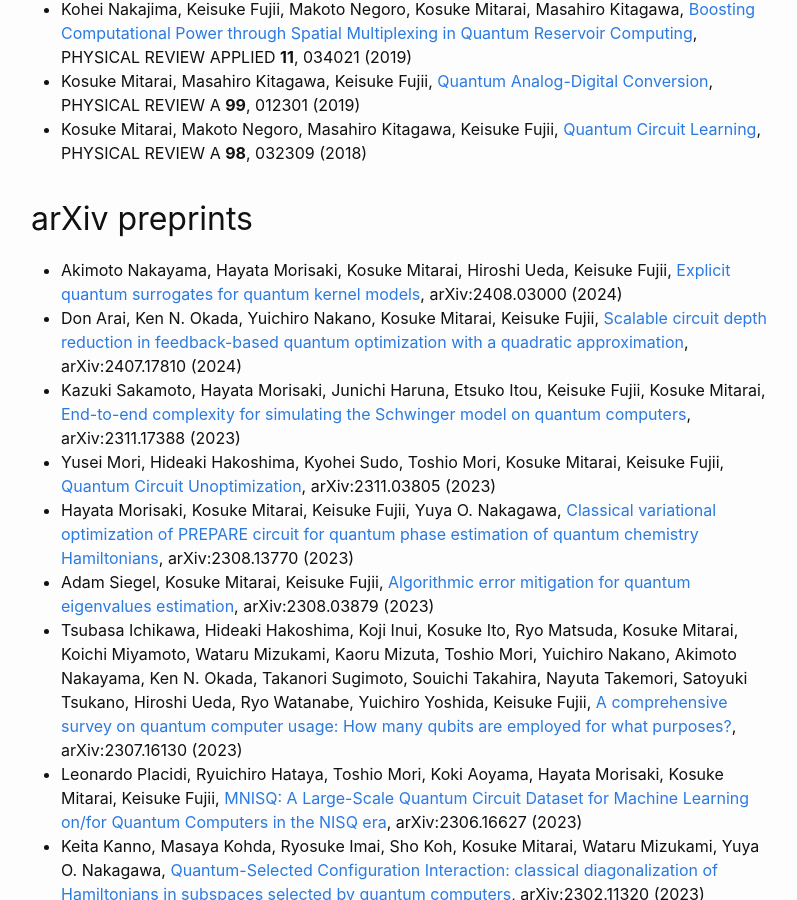
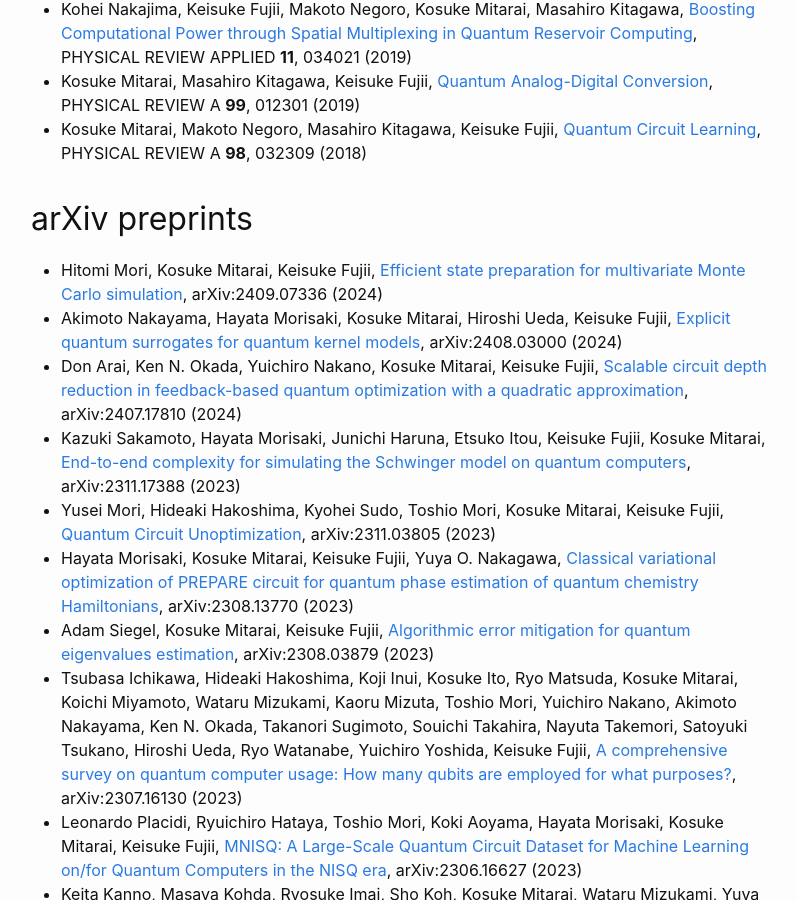
Before and after one commit to kosukemtr/kosukemtr.github.io, a Jekyll site: the page built from publications.md, in a window 1280 px wide and 900 px high, scrolled down 2780 px. Shown: the whole window, without its empty margins (239-1036 px from the left). Built offline with Jekyll 4.4.1, drawn with Linux system fonts in a browser that asks for light colours.

Commit message:
Update publications

```diff
--- a/publications.md
+++ b/publications.md
@@ -50,6 +50,7 @@ title: Publications
 
 ## arXiv preprints
 
+- Hitomi Mori, Kosuke Mitarai, Keisuke Fujii, [Efficient state preparation for multivariate Monte Carlo simulation](https://arxiv.org/abs/arXiv:2409.07336), arXiv:2409.07336 (2024)
 - Akimoto Nakayama, Hayata Morisaki, Kosuke Mitarai, Hiroshi Ueda, Keisuke Fujii, [Explicit quantum surrogates for quantum kernel models](https://arxiv.org/abs/arXiv:2408.03000), arXiv:2408.03000 (2024)
 - Don Arai, Ken N. Okada, Yuichiro Nakano, Kosuke Mitarai, Keisuke Fujii, [Scalable circuit depth reduction in feedback-based quantum optimization with a quadratic approximation](https://arxiv.org/abs/arXiv:2407.17810), arXiv:2407.17810 (2024)
 - Kazuki Sakamoto, Hayata Morisaki, Junichi Haruna, Etsuko Itou, Keisuke Fujii, Kosuke Mitarai, [End-to-end complexity for simulating the Schwinger model on quantum computers](https://arxiv.org/abs/arXiv:2311.17388), arXiv:2311.17388 (2023)
```
